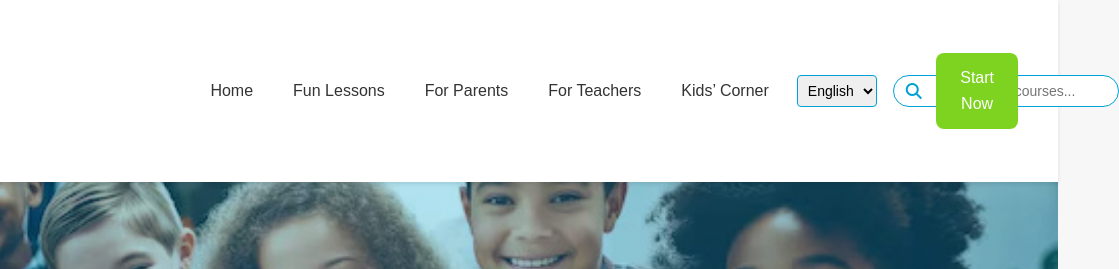
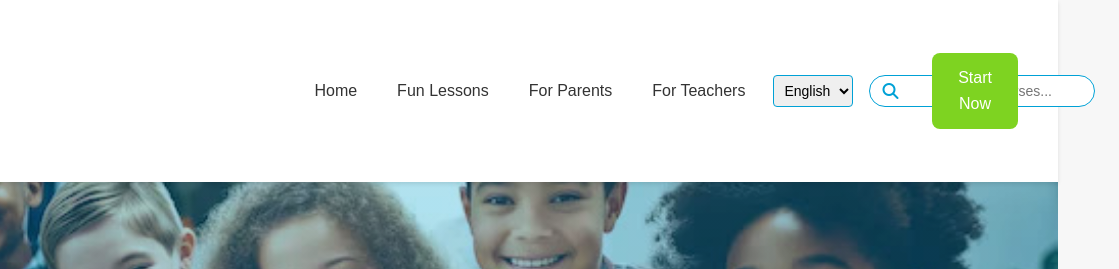
Before and after one commit to ariki3/TechieSprouts, a plain HTML site: page my-learning.html in a window 1280 px wide. Shown: the top 269 px of the page, 222-1341 px from the left, 1119 px wide, since content can reach past the window. Drawn offline with Linux system fonts and the light colour scheme.

Commit message:
Update my-learning.html

```diff
--- a/my-learning.html
+++ b/my-learning.html
@@ -28,7 +28,6 @@
       <a href="Fun-Lessons.html">Fun Lessons</a>
       <a href="For-Parents.html">For Parents</a>
       <a href="For-Teachers.html">For Teachers</a>
-      <a href="kids-corner.html">Kids’ Corner</a>
       <div class="language-toggle">
         <select id="language" aria-label="Select language">
           <option value="en">English</option>
```
